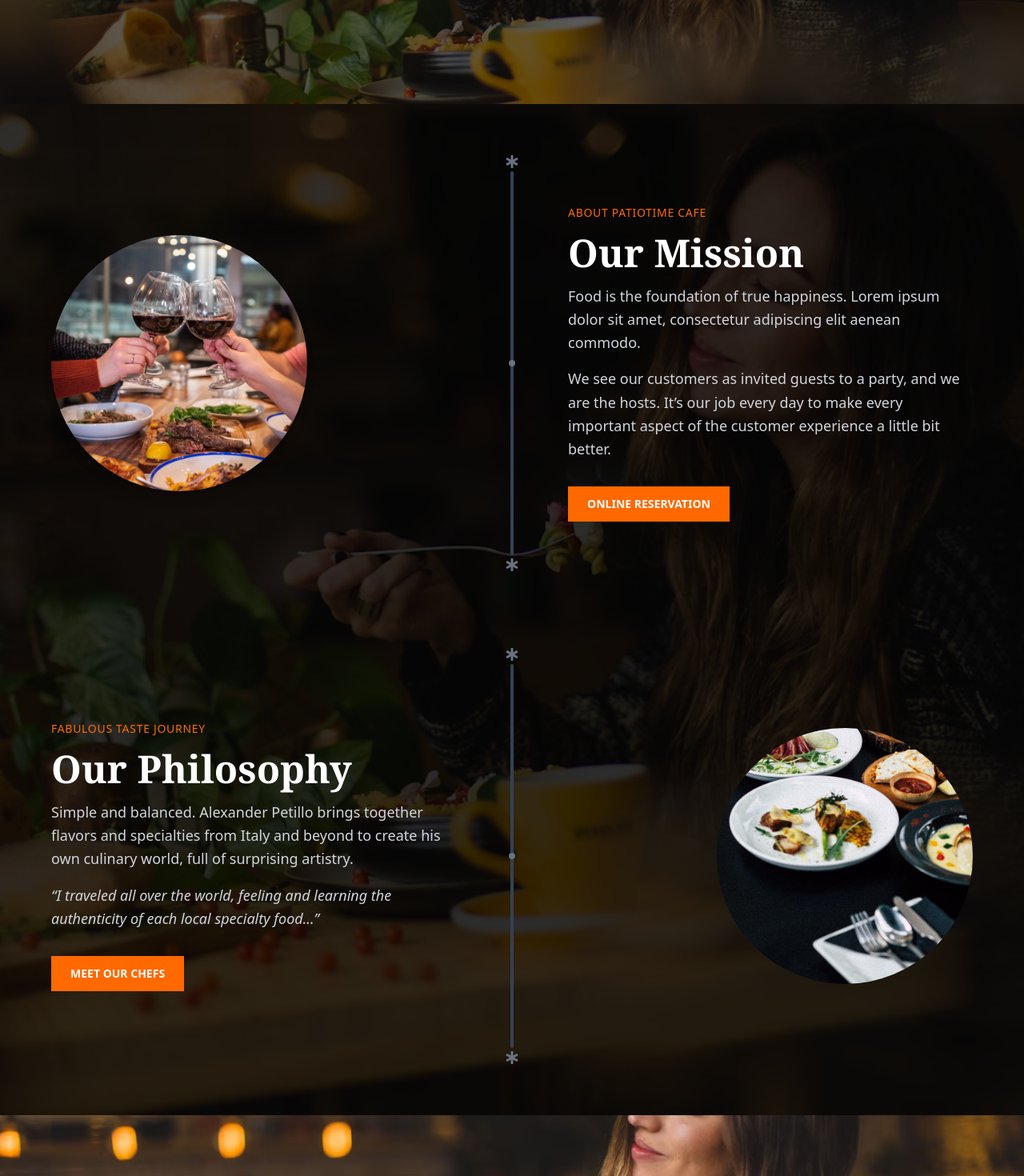
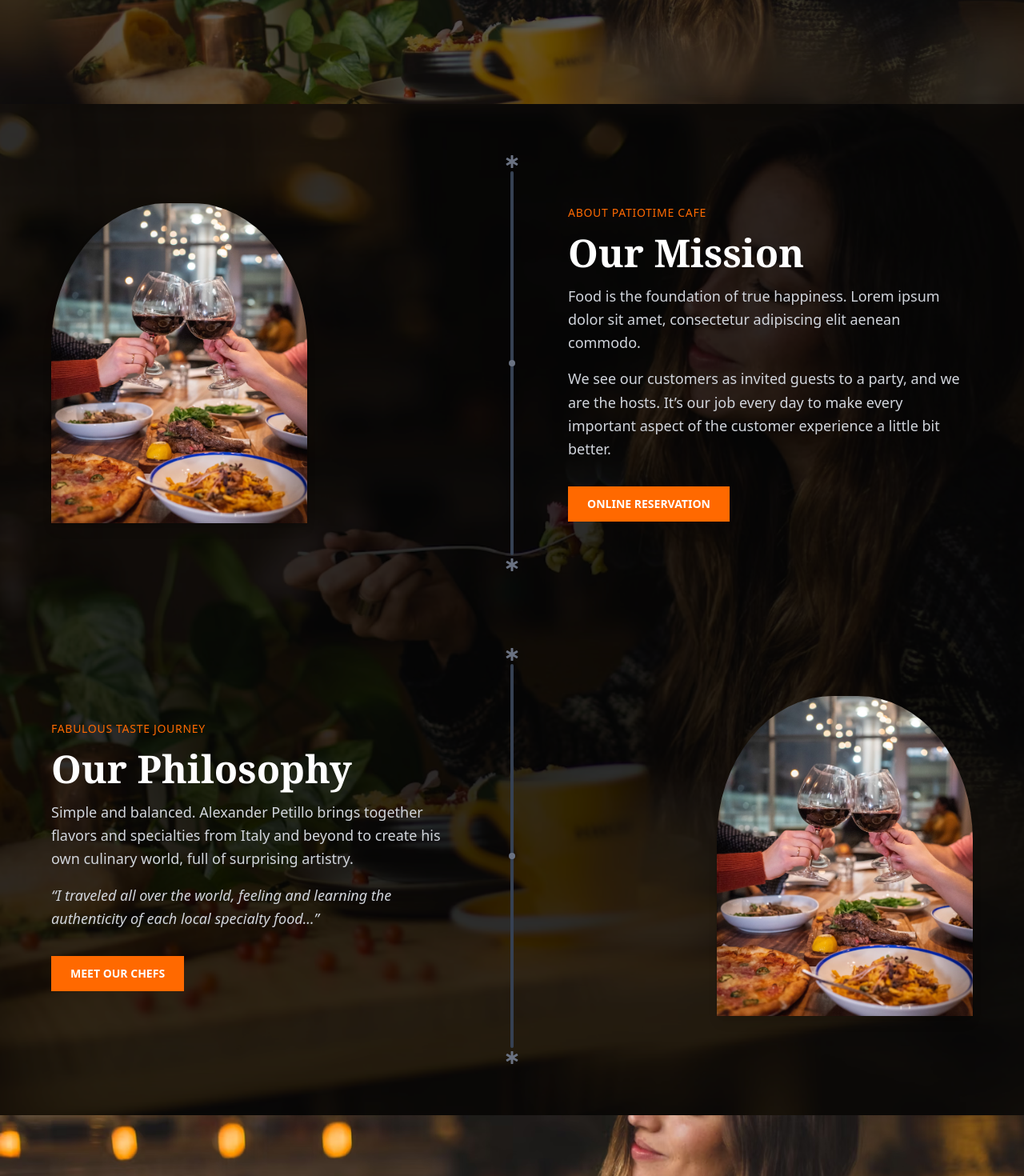
Before and after one commit to Shubham-juris/bhagwaticatererltd, a React (Vite) app: page /about in a window 1280 px wide. Shown: the part 350-1820 px from the top of the page at 80% size. Built offline with nearby package versions, Linux system fonts and the light colour scheme.

Commit message:
Modification by ashish

```diff
--- a/src/components/AboutUs/OurMession.jsx
+++ b/src/components/AboutUs/OurMession.jsx
@@ -1,7 +1,6 @@
 import React from 'react';
 import { FaStarOfLife } from 'react-icons/fa';
 import Img from "../../assets/AboutUs/OurMission.jpg";
-import PhilosophyImg from "../../assets/AboutUs/img2.jpg";
 import bgImg from "../../assets/AboutUs/Img.jpg";
 
 // Reusable Line with Stars Component
@@ -36,11 +35,11 @@ const OurMission = () => {
         <div className="flex flex-col md:flex-row items-center gap-10 md:gap-14">
           {/* Left Image */}
           <div className="w-full md:w-1/2 flex justify-center md:justify-start">
-            <div className="w-72 sm:w-80 overflow-hidden shadow-lg rounded-full aspect-square">
+          <div className="rounded-[45%_45%_0_0] overflow-hidden shadow-lg">
               <img
                 src={Img}
                 alt="Our Mission - Soup and clams dish"
-                className="w-full h-full object-cover"
+                className="w-full h-100 object-cover"
               />
             </div>
           </div>
@@ -104,11 +103,11 @@ const OurMission = () => {
 
           {/* Right Image */}
           <div className="w-full md:w-1/2 flex justify-center md:justify-end">
-            <div className="w-72 sm:w-80 overflow-hidden rounded-full aspect-square">
+          <div className="rounded-[45%_45%_0_0] overflow-hidden shadow-lg">
               <img
-                src={PhilosophyImg}
+                src={Img}
                 alt="Our Philosophy - Elegant restaurant"
-                className="w-full h-full object-cover"
+                className="w-full h-100 object-cover"
               />
             </div>
           </div>
--- a/src/pages/Contact.jsx
+++ b/src/pages/Contact.jsx
@@ -60,11 +60,11 @@ const Contact = () => {
           </div>
 
           {/* Right Section - Image */}
-          <div className="rounded-[50%_50%_0_0] overflow-hidden shadow-lg">
+          <div className="rounded-[45%_45%_0_0] overflow-hidden shadow-lg">
             <img
               src={img}
               alt="Cafe Interior"
-              className="w-full h-190 object-cover"
+              className="w-full h-120 object-cover"
             />
           </div>
         </div>
```
